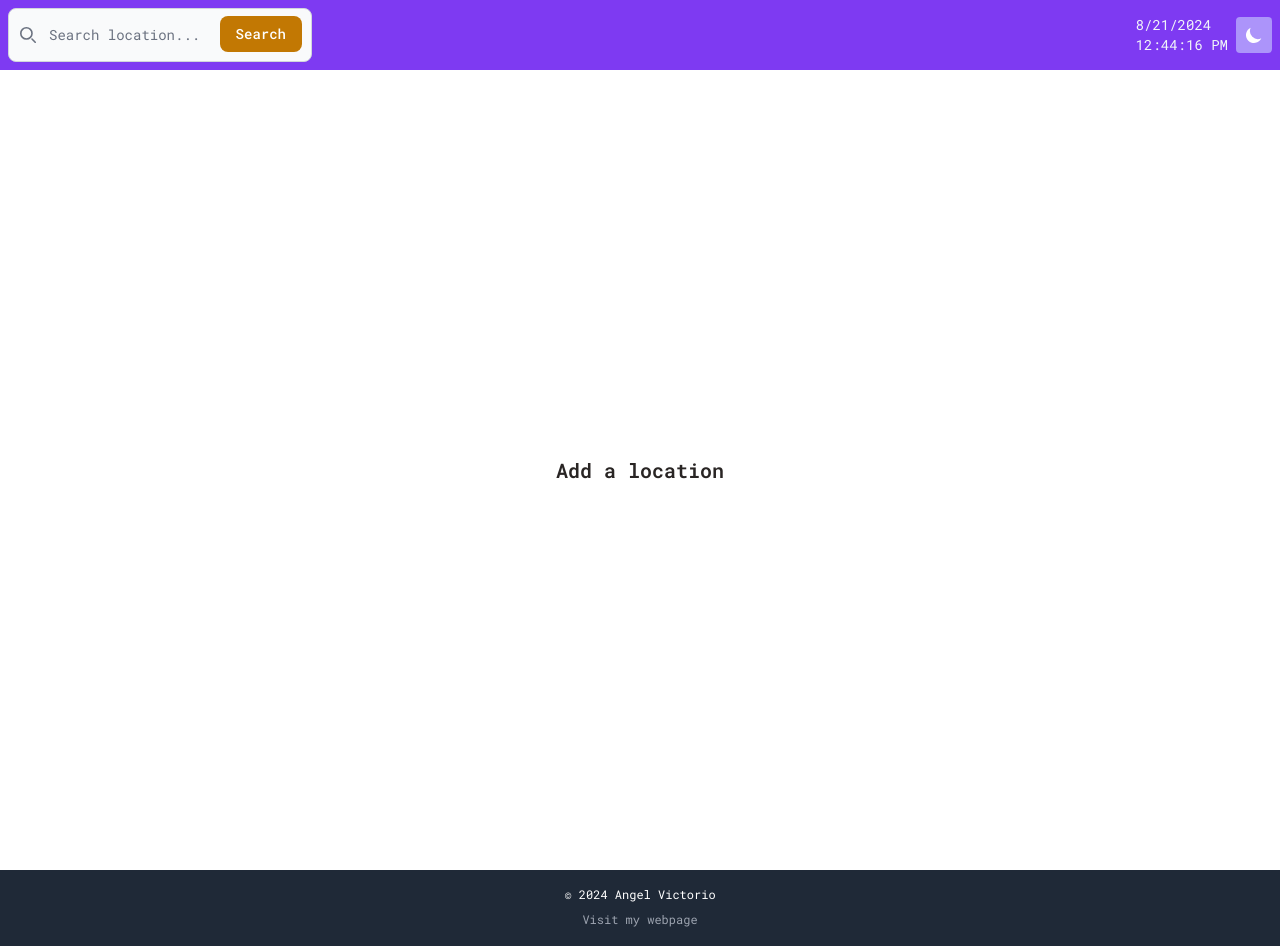
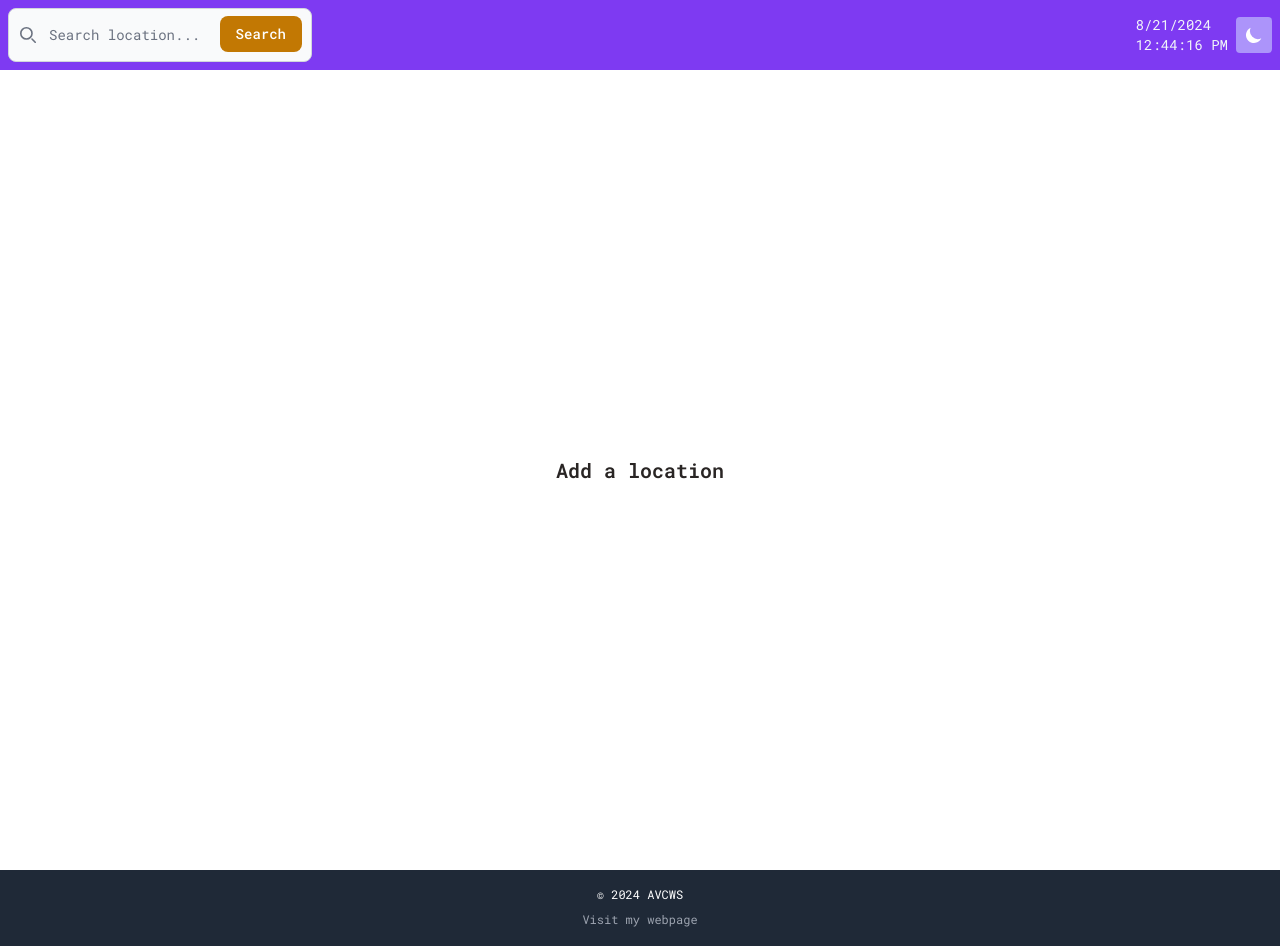
Before and after one commit to gellyzoid/weather-react, a React (Vite) app: page / in a window 1280 px wide. Built offline with nearby package versions, Linux system fonts and the light colour scheme.

Commit message:
Update Footer.jsx

```diff
--- a/src/components/Footer.jsx
+++ b/src/components/Footer.jsx
@@ -3,11 +3,11 @@ function Footer() {
     <footer className="bg-gray-800 text-white py-4">
       <div className="container mx-auto text-center">
         <p className="text-xs">
-          &copy; {new Date().getFullYear()} Angel Victorio
+          &copy; {new Date().getFullYear()} AVCWS
         </p>
         <div className="mt-1">
           <a
-            href="https://www.angelvictorio.com"
+            href=""
             target="_NEW"
             className="text-gray-400 hover:text-white mx-2 text-xs"
           >
```
